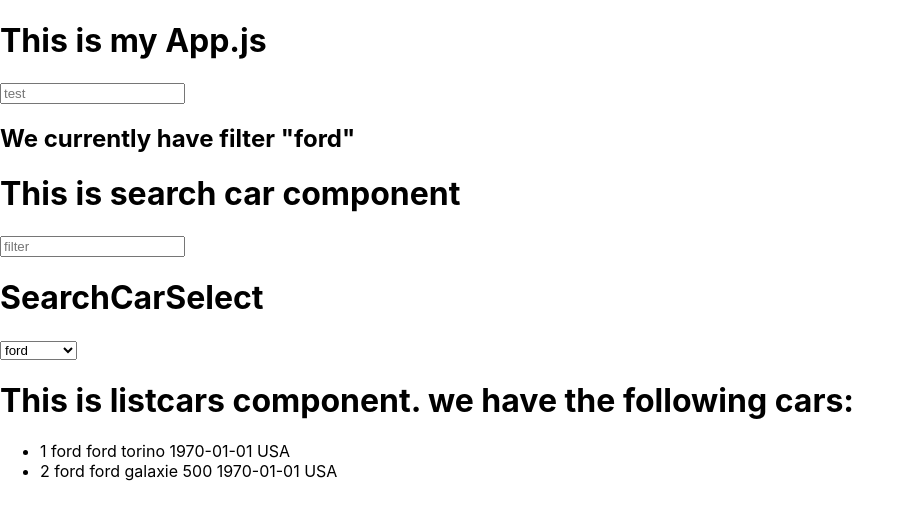
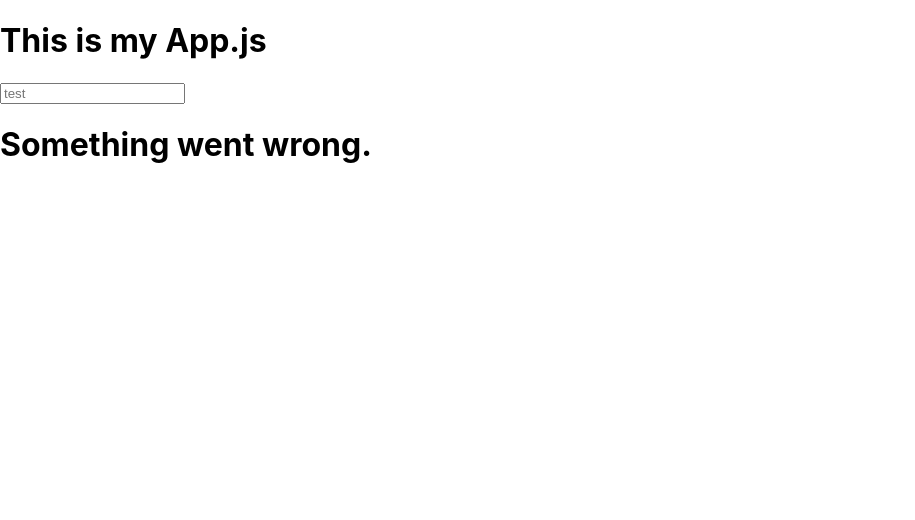
Before and after one commit to Nayar/mycarshop, a React (Create React App) app: page / in a window 1280 px wide. Shown: the top 520 px of the page, without its empty margins (0-915 px from the left). Built offline with nearby package versions, Linux system fonts and the light colour scheme.

Commit message:
add error boundary

```diff
--- a/src/App.js
+++ b/src/App.js
@@ -2,6 +2,7 @@
 import ListCars from "./ListCars"
 import SearchCar from "./SearchCar"
 import SearchCarSelect from "./SearchCarSelect"
+import ErrorBoundary from "./ErrorBoundary"
 
 const listCars = [
   {
@@ -62,10 +63,12 @@
       <div>
         <h1>This is my App.js</h1>
         <input onChange={this.myfunction} placeholder="test"/>
-        <h2>We currently have filter "{this.state.filter}"</h2>
-        <SearchCar onChange={this.myfunction}/>
-        <SearchCarSelect cars={listCars} onChange={this.myfunction}/>
-        <ListCars cars={listCars} filter={this.state.filter}/>
+        <ErrorBoundary>
+          <h2>We currently have filter "{this.state.filter}"</h2>
+          <SearchCar onChange={this.myfunction}/>
+          <SearchCarSelect cars={listCars} onChange={this.myfunction}/>
+          <ListCars cars={listCars} filter={this.state.filter}/>
+        </ErrorBoundary>
       </div>
     )
   }
--- /dev/null
+++ b/src/ErrorBoundary.js
@@ -0,0 +1,24 @@
+import React from 'react';
+
+class ErrorBoundary extends React.Component {
+  constructor(props) {
+    super(props);
+    this.state = { hasError: true };
+  }
+
+  static getDerivedStateFromError(error) {
+    // Update state so the next render will show the fallback UI.
+    return { hasError: true };
+  }
+
+  render() {
+    if (this.state.hasError) {
+      // You can render any custom fallback UI
+      return <h1>Something went wrong.</h1>;
+    }
+
+    return this.props.children;
+  }
+}
+
+export default ErrorBoundary
```
